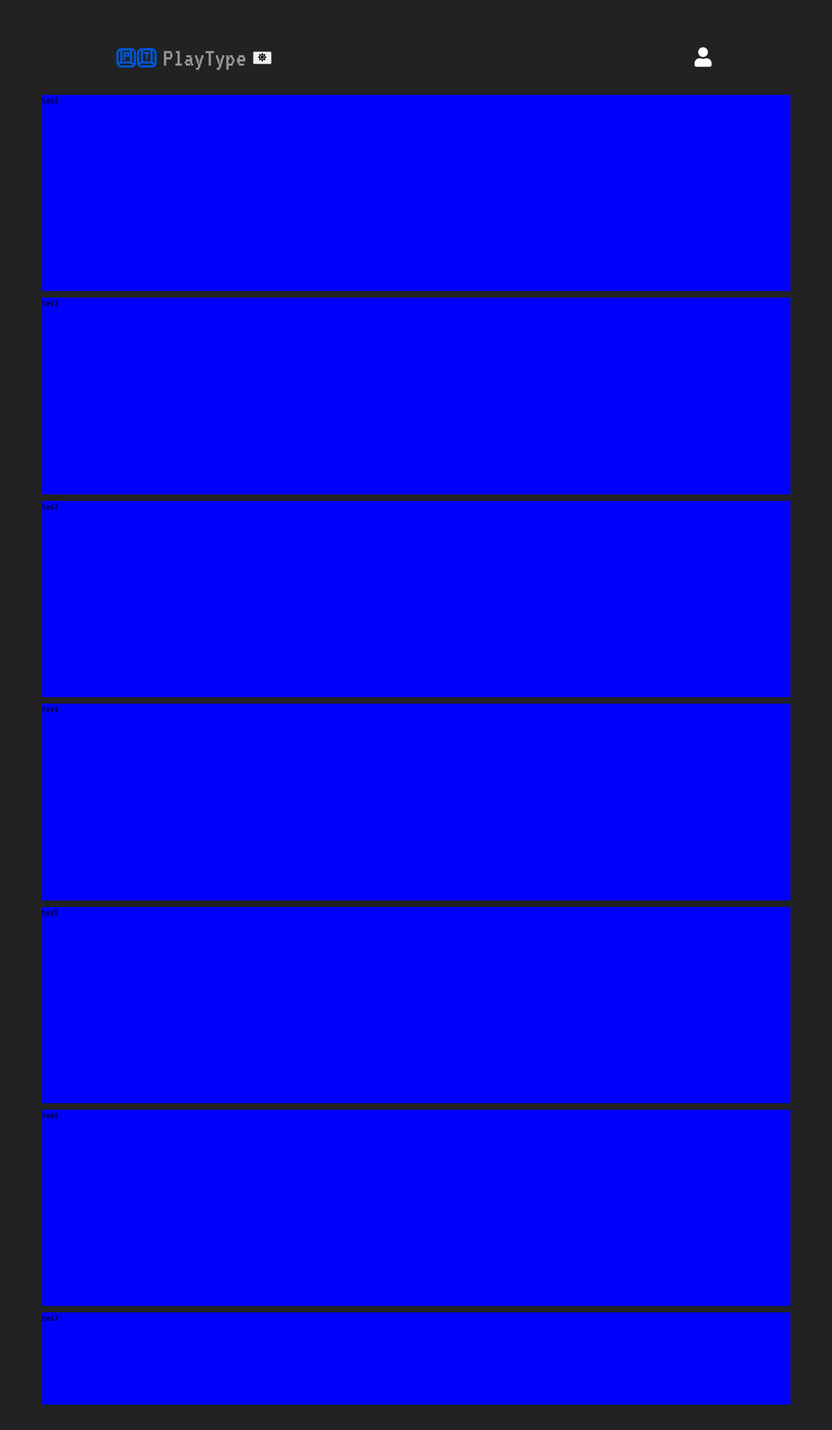
After one commit to Bryan141816/PlayType, a Django app: page /challenges in a window 1280 px wide. The commit adds this page. Shown: the top 2201 px of the page at 65% size. Run offline with Django 5.2, Linux system fonts and the light colour scheme.

Commit message:
Implemented lazychameleon them manager

```diff
--- /dev/null
+++ b/type_master/type_master/static/css/challenges.css
@@ -0,0 +1,16 @@
+#challenge-box-container {
+    margin: 2rem;
+    display: flex;
+    gap: 10px;
+    height: 100%; /* Set a specific height for the container */
+    width: 100%;
+    overflow: auto;
+    flex-direction: column;
+    position: relative;
+}
+.challenge-box {
+    height: 15%; /* Fixed height */
+    background-color: blue;
+    flex-shrink: 0; /* Prevent shrinking */
+    flex-basis: auto; /* Respects height */
+}
--- /dev/null
+++ b/type_master/type_master/static/css/colors.css
@@ -0,0 +1,9 @@
+:root{
+    --background-color: #222222;
+    --opaque-background-color: rgba(16, 16, 16, 0.26);
+    --sidebar-background-color: rgb(12, 12, 12, 0.5);
+    --medium-color-value: #999999;
+    --high-color-value: #fff;
+
+    --log-in-color-value: #b9b9b9;
+}
--- a/type_master/type_master/static/css/login.css
+++ b/type_master/type_master/static/css/login.css
@@ -11,7 +11,7 @@
 body {
     padding: 4rem;
     padding-top: 1rem;
-    background-color: #222222;
+    background-color:  var(--background-color);
     display: flex;
     flex-direction: column;
     align-items: center;
@@ -28,9 +28,9 @@
 button{
     height: 80px;
     width: 400px;
-    background-color: #b9b9b9;
+    background-color: var(--log-in-color-value);
     border: none;
     border-radius: 20px;
-    color:#222222;
+    color:var(--background-color);
     font-size: 20px;
 }
--- a/type_master/type_master/static/css/profile.css
+++ b/type_master/type_master/static/css/profile.css
@@ -6,7 +6,7 @@
     flex-direction: column;
     width: 25%;
     height: 100%;
-    background-color: rgb(12, 12, 12, 0.5);
+    background-color: var(--sidebar-background-color);
     padding: 2rem;
     padding-top: 4rem;
     align-items: center;
@@ -41,6 +41,7 @@
     width: 200px;
     height: 200px;
     border-radius: 100%;
+    border: 2px solid var(--high-color-value);
 }
 #lvl-bar{
     display: flex;
@@ -59,16 +60,16 @@
     align-items: center;
 }
 .medium-text{
-    color: white;
+    color: var(--high-color-value);
     font-size: 30px;
 }
 .normal-text{
-    color: white;
+    color: var(--high-color-value);
     font-size: 20px;
     white-space: nowrap;
 }
 .small-text{
-    color: white;
+    color: var(--high-color-value);
     font-size: 16px;
     white-space: nowrap;
 }
@@ -86,7 +87,7 @@
     left: 0;
     height: 100%;
     width: 70%;
-    background-color: #00b4d8;
+    background-color: #0057d6;
 }
 #lvl-value-meter{
     margin-left: auto;
@@ -101,7 +102,7 @@
     width: 100%;
     background-color: transparent;
     border: none;
-    color: white;
+    color: var(--high-color-value);
     font-size: 40px;
     font-weight: 200;
 }
@@ -109,7 +110,7 @@
     pointer-events: all;
     background-color: transparent;
     border: none;
-    color: white;
+    color: var(--high-color-value);
     font-size: 30px;
     font-weight: 200;
     position: absolute;
--- a/type_master/type_master/static/css/template.css
+++ b/type_master/type_master/static/css/template.css
@@ -7,6 +7,10 @@
 html{
     height: 100dvh;
     width: 100%;
+}
+.profile_image{
+    border-radius: 100%;
+    border: 2px solid var(--high-color-value);
 }
 #side-panel-container{
     display: flex;
@@ -24,7 +28,7 @@
 }
 body {
     padding: 4rem;
-    background-color: #222222;
+    background-color: var(--background-color);
     display: flex;
     flex-direction: column;
     align-items: center;
@@ -34,9 +38,9 @@
 }
 main{
     display: flex;
-    height: 80%;
+    flex-direction: column;
+    height: 80vh; /* Make sure main has a specific height */
     width: 100%;
-    flex-direction: column;
     justify-content: center;
     align-items: center;
 }
@@ -50,16 +54,17 @@
 }
 #profile-button{
     background-color: transparent;
-    border: none;
     font-size: 30px;
     margin-left: auto;
+    border-radius: 100%;
+    border: none;
     & i{
-        color: white;
+        color: var(--high-color-value);
     }
 }
 #logo{
     display: flex;
-    color:#999999;
+    color: var(--medium-color-value);
     gap: 10px;
     align-items: center;
     font-size: 40px;
--- /dev/null
+++ b/type_master/type_master/static/js/lazychameleon.js
@@ -0,0 +1,72 @@
+class LazyChameleon {
+
+    constructor(name, json) {
+        this.#name = name;
+        this.#json = json;
+        this.#init();
+    }
+
+    #name;
+    #json;
+    #themes = null;
+    #storedTheme = null;
+    #broadcastchannel;
+
+    async #init() {
+        this.#storedTheme = localStorage.getItem(`${this.#name}-theme`);
+        this.#broadcastchannel = new BroadcastChannel(`${this.#name}-channel`);
+        this.#broadcastchannel.onmessage = this.#handleChangeThemeEvent.bind(this);
+
+
+        const json = await this.#getThemeData();
+        if (json) {
+            this.#themes = json;
+            if (this.#storedTheme) {
+                this.setTheme(this.#storedTheme);
+            } else {
+                localStorage.setItem(`${this.#name}-theme`, json[0].name);
+                this.setTheme(json[0].name);
+            }
+        }
+    }
+
+    async #getThemeData() {
+        const url = this.#json;
+        try {
+            const response = await fetch(url);
+            if (!response.ok) {
+                throw new Error(`Response status: ${response.status}`);
+            }
+            return await response.json();
+        } catch (error) {
+            console.error(error.message);
+        }
+    }
+
+    setTheme(themeName) {
+        const theme = this.#themes.find(theme => theme.name === themeName);
+        if (theme) {
+            const root = document.documentElement;
+            theme.colors.forEach(color => {
+                root.style.setProperty(color.name, color.value);
+            });
+            localStorage.setItem(`${this.#name}-theme`, theme.name);
+        } else {
+            console.error('Theme name not found:', themeName);
+        }
+    }
+
+    #handleChangeThemeEvent(event) {
+        const receivedData = event.data;
+        this.setTheme(receivedData);
+    }
+
+    getStoredTheme() {
+        return localStorage.getItem(`${this.#name}-theme`);
+    }
+
+    sendChangeThemeEvent(change) {
+        console.log('sent');
+        this.#broadcastchannel.postMessage(change);
+    }
+}
--- /dev/null
+++ b/type_master/type_master/static/json/themes.json
@@ -0,0 +1,60 @@
+[
+    {
+        "name": "dark",
+        "colors": [
+            {
+                "name": "--background-color",
+                "value": "#222222"
+            },
+            {
+                "name": "--medium-color-value",
+                "value": "#999999"
+            },
+            {
+                "name": "--high-color-value",
+                "value": "#fff"
+            },
+            {
+                "name": "--opaque-background-color",
+                "value": "rgba(16, 16, 16, 0.26)"
+            },
+            {
+                "name": "--sidebar-background-color",
+                "value": "rgb(12, 12, 12, 0.5)"
+            },
+            {
+                "name": "--log-in-color-value",
+                "value": "#b9b9b9"
+            }
+        ]
+    },
+    {
+        "name": "light",
+        "colors": [
+            {
+                "name": "--background-color",
+                "value": "#fbfbfe"
+            },
+            {
+                "name": "--medium-color-value",
+                "value": "#6e6d6d"
+            },
+            {
+                "name": "--high-color-value",
+                "value": "#000"
+            },
+            {
+                "name": "--opaque-background-color",
+                "value": "rgba(183, 183, 183, 0.26)"
+            },
+            {
+                "name": "--sidebar-background-color",
+                "value": "rgb(190, 190, 190, 0.5)"
+            },
+            {
+                "name": "--log-in-color-value",
+                "value": "#333333"
+            }
+        ]
+    }
+]
--- /dev/null
+++ b/type_master/type_master/template/html/challenges-template.html
@@ -0,0 +1,24 @@
+{% extends 'html/template.html' %}
+{% load static %}
+{% block head %}
+    <title>Challenges</title>
+    <link rel="stylesheet" href="{% static 'css/challenges.css' %}">
+{% endblock %}
+
+{% block content %}
+<div id="challenge-box-container">
+    <div class="challenge-box">tes1</div>
+    <div class="challenge-box">tes2</div>
+    <div class="challenge-box">tes3</div>
+    <div class="challenge-box">tes4</div>
+    <div class="challenge-box">tes5</div>
+    <div class="challenge-box">tes6</div>
+    <div class="challenge-box">tes7</div>
+    <div class="challenge-box">tes8</div>
+    <div class="challenge-box">tes9</div>
+    <div class="challenge-box">tes10</div>
+    <div class="challenge-box">tes11</div>
+    <div class="challenge-box">tes12</div>
+</div>
+
+{% endblock %}
--- a/type_master/type_master/template/html/login.html
+++ b/type_master/type_master/template/html/login.html
@@ -6,6 +6,7 @@
     <meta name="viewport" content="width=device-width, initial-scale=1.0">
     <title>LogIn</title>
     <title>Document</title>
+    <link rel="stylesheet" href="{% static 'css/colors.css' %}">
     <link rel="stylesheet" href="{% static 'css/login.css' %}">
     <link rel="preconnect" href="https://fonts.googleapis.com">
     <link rel="preconnect" href="https://fonts.gstatic.com" crossorigin>
@@ -23,7 +24,10 @@
         <i class="fab fa-github"></i>
         Login with Github
     </button>
+    <script src="{% static 'js/lazychameleon.js' %}"></script>
     <script>
+        const themesjson = "{% static 'json/themes.json' %}"
+        const lazychameleon = new LazyChameleon('playtype', themesjson);
         $('#google-login').on('click',()=>{
             window.location.href = "{% url 'social:begin' 'google-oauth2' %}"
         })
--- a/type_master/type_master/template/html/template.html
+++ b/type_master/type_master/template/html/template.html
@@ -6,6 +6,7 @@
     <meta name="viewport" content="width=device-width, initial-scale=1.0">
     {% block head %}{% endblock %}
     <link rel="stylesheet" href="{% static 'css/template.css' %}">
+    <link rel="stylesheet" href="{% static 'css/colors.css' %}">
     <link rel="stylesheet" href="{% static 'css/profile.css' %}">
     <link rel="preconnect" href="https://fonts.googleapis.com">
     <link rel="preconnect" href="https://fonts.gstatic.com" crossorigin>
@@ -22,11 +23,14 @@
         <div id="logo">
             <img src="{% static 'images/logo.svg' %}" alt="logo" style=" height:30px;">
             <span>PlayType</span>
+            <button id="theme-change" class="dark">
+                <i class="fas fa-sun"></i>
+            </button>
         </div>
         <button id="profile-button">
             {% if user.is_authenticated %}
                 {% if profile_image %}
-                    <img src="{{ profile_image }}" alt="Profile Image" style="width:40px; height:40px; border-radius:50%;">
+                    <img src="{{ profile_image }}" alt="Profile Image" style="width:40px; height:40px; border-radius:50%;" class="profile_image">
                 {% else %}
                     <img src="{% static 'images/default-profile.jpg' %}" alt="Profile Image" style="width:40px; height:40px; border-radius:50%;">
                 {% endif %}
@@ -38,7 +42,23 @@
     <main>
         {% block content %}{% endblock %}
     </main>
+    <script src="{% static 'js/lazychameleon.js' %}"></script>
     <script>
+        const themesjson = "{% static 'json/themes.json' %}"
+        const lazychameleon = new LazyChameleon('playtype', themesjson);
+
+        $('#theme-change').click(function() {
+            if ($(this).hasClass('dark')) {
+                $(this).removeClass('dark');
+                $(this).addClass('light');
+                lazychameleon.setTheme('light')
+            } else if ($(this).hasClass('light')) {
+                $(this).removeClass('light');
+                $(this).addClass('dark');
+                lazychameleon.setTheme('dark')
+            }
+        });
+
         const user = {
             isAuthenticated: "{{ user.is_authenticated|lower }}",
             username: "{{ user.username|escapejs }}",
--- a/type_master/type_master/urls.py
+++ b/type_master/type_master/urls.py
@@ -11,6 +11,8 @@
     path('data-privacy', views.data_privary, name="test3d"),
     path('user-data-deletion', views.deletion, name="test3d"),
 
+    path('challenges', views.challenges, name="challenges"),
+
     path('login/', views.login_view, name='login'),
     path('logout/', views.logout_view, name='logout'),
 
--- a/type_master/type_master/views.py
+++ b/type_master/type_master/views.py
@@ -151,6 +151,9 @@
     return render(request, 'html\\ask-username.html')
 
 
+def challenges(request):
+    return render(request, 'html\\challenges-template.html')
+
 def ThreeDOBject(request):
     return render(request, 'html\\test3d.html')
 def data_privary(request):
```
Also changed, not shown: type_master/type_master/static/css/index.css (+6 -6 lines).
